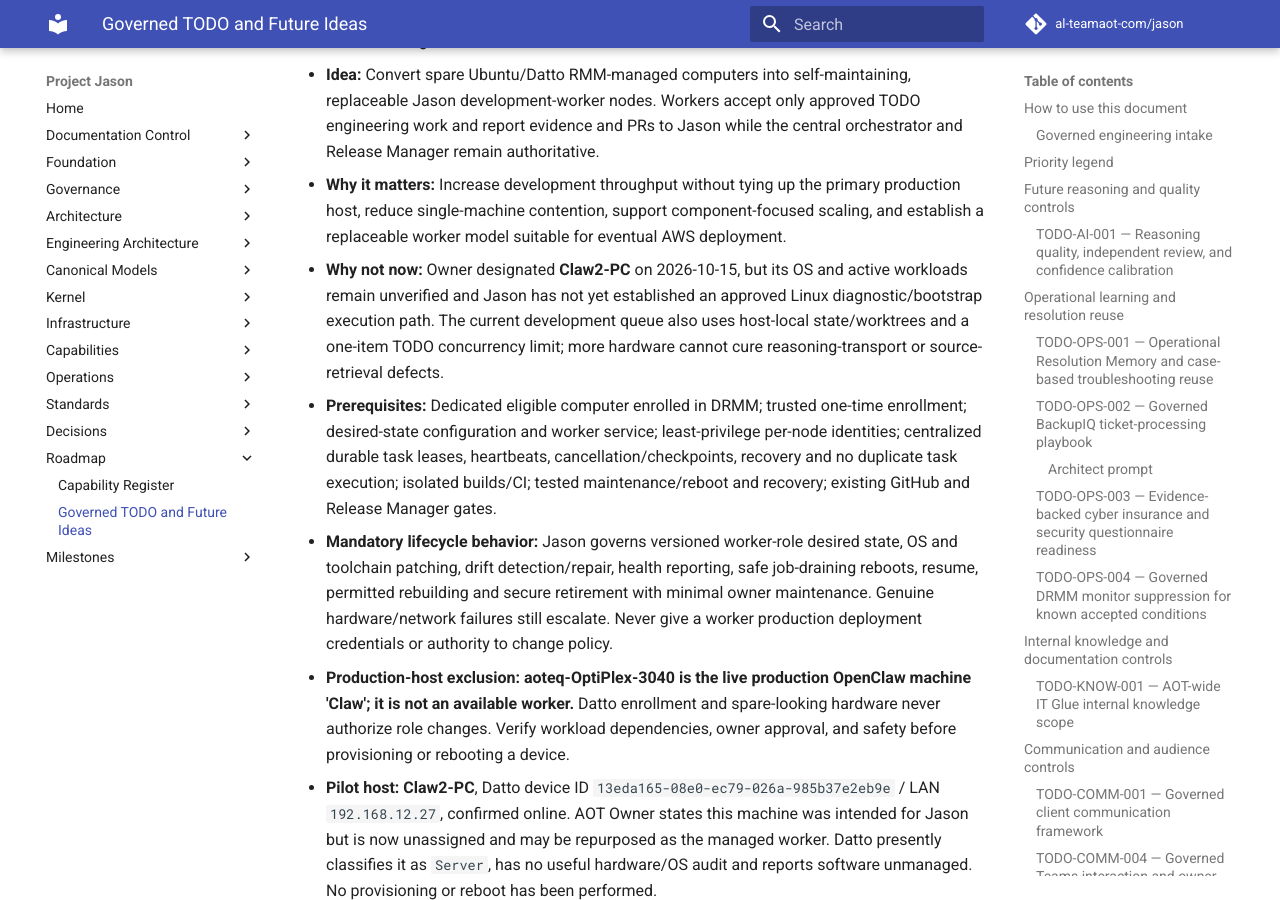
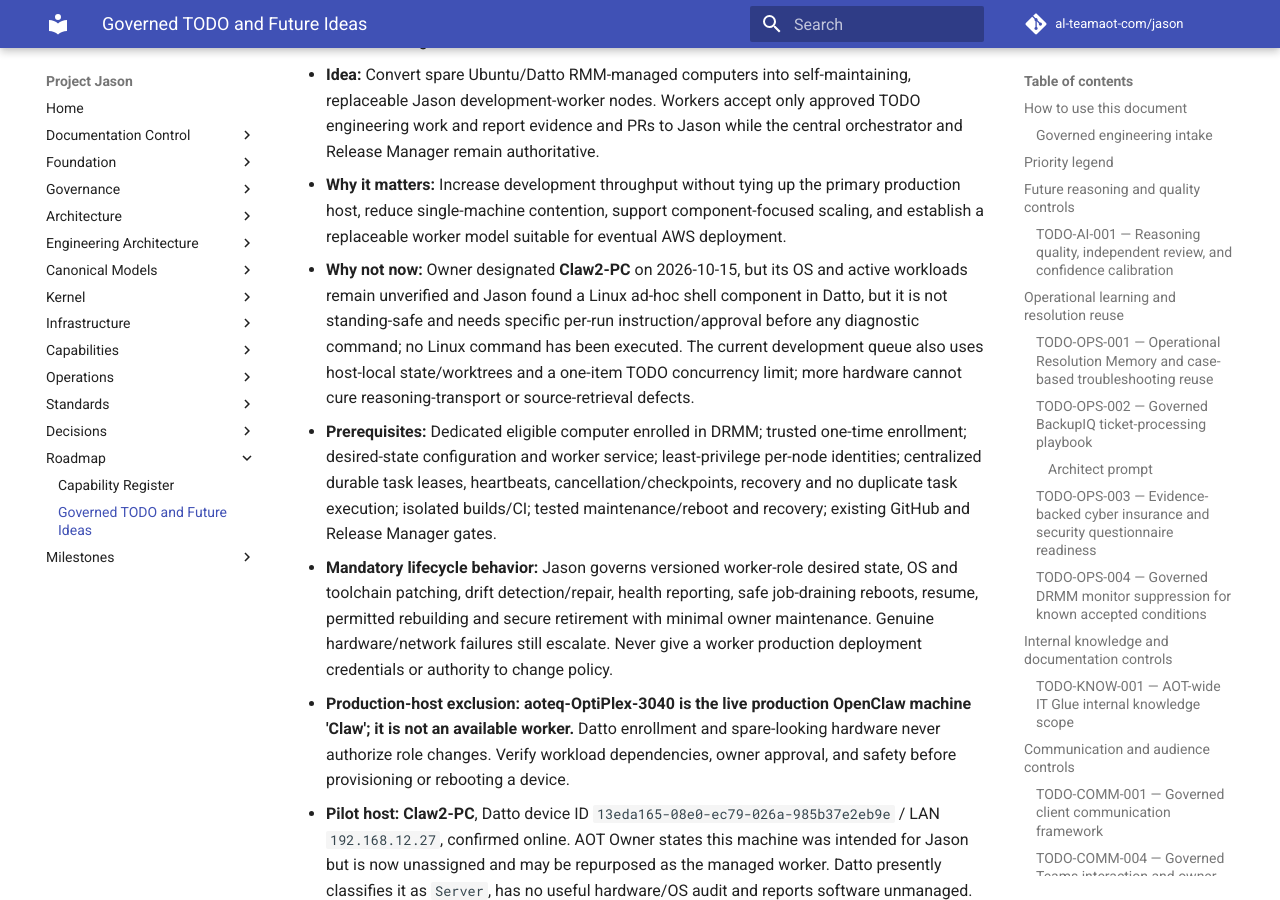
Before and after one commit to al-teamaot-com/jason, an MkDocs documentation site: the page built from docs/roadmaps/Project-Jason-TODO-and-Future-Ideas.md, in a window 1280 px wide and 900 px high, scrolled down 52117 px. Built offline with MkDocs 1.6.1 and Material for MkDocs 9.7.7, drawn with Linux system fonts in a browser that asks for light colours; comment, search, counter and statistics services are not loaded.

Commit message:
docs(todo): record controlled Linux diagnostic component discovery

```diff
--- a/docs/roadmaps/Project-Jason-TODO-and-Future-Ideas.md
+++ b/docs/roadmaps/Project-Jason-TODO-and-Future-Ideas.md
@@ -1154,7 +1154,7 @@
 - **Risk level:** High
 - **Idea:** Convert spare Ubuntu/Datto RMM-managed computers into self-maintaining, replaceable Jason development-worker nodes. Workers accept only approved TODO engineering work and report evidence and PRs to Jason while the central orchestrator and Release Manager remain authoritative.
 - **Why it matters:** Increase development throughput without tying up the primary production host, reduce single-machine contention, support component-focused scaling, and establish a replaceable worker model suitable for eventual AWS deployment.
-- **Why not now:** Owner designated **Claw2-PC** on 2026-10-15, but its OS and active workloads remain unverified and Jason has not yet established an approved Linux diagnostic/bootstrap execution path. The current development queue also uses host-local state/worktrees and a one-item TODO concurrency limit; more hardware cannot cure reasoning-transport or source-retrieval defects.
+- **Why not now:** Owner designated **Claw2-PC** on 2026-10-15, but its OS and active workloads remain unverified and Jason found a Linux ad-hoc shell component in Datto, but it is not standing-safe and needs specific per-run instruction/approval before any diagnostic command; no Linux command has been executed. The current development queue also uses host-local state/worktrees and a one-item TODO concurrency limit; more hardware cannot cure reasoning-transport or source-retrieval defects.
 - **Prerequisites:** Dedicated eligible computer enrolled in DRMM; trusted one-time enrollment; desired-state configuration and worker service; least-privilege per-node identities; centralized durable task leases, heartbeats, cancellation/checkpoints, recovery and no duplicate task execution; isolated builds/CI; tested maintenance/reboot and recovery; existing GitHub and Release Manager gates.
 - **Mandatory lifecycle behavior:** Jason governs versioned worker-role desired state, OS and toolchain patching, drift detection/repair, health reporting, safe job-draining reboots, resume, permitted rebuilding and secure retirement with minimal owner maintenance. Genuine hardware/network failures still escalate. Never give a worker production deployment credentials or authority to change policy.
 - **Production-host exclusion:** **aoteq-OptiPlex-3040 is the live production OpenClaw machine 'Claw'; it is not an available worker.** Datto enrollment and spare-looking hardware never authorize role changes. Verify workload dependencies, owner approval, and safety before provisioning or rebooting a device.
```
